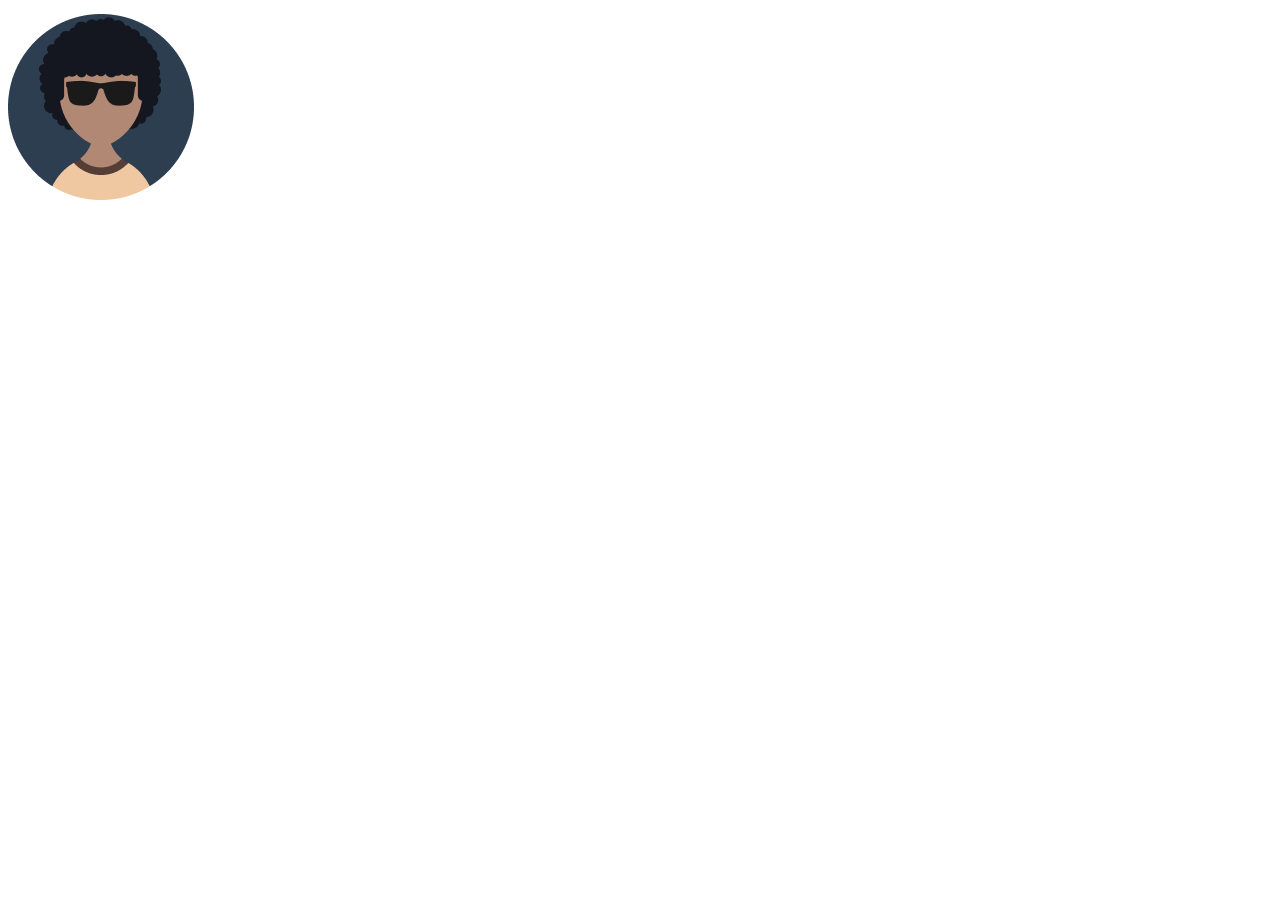
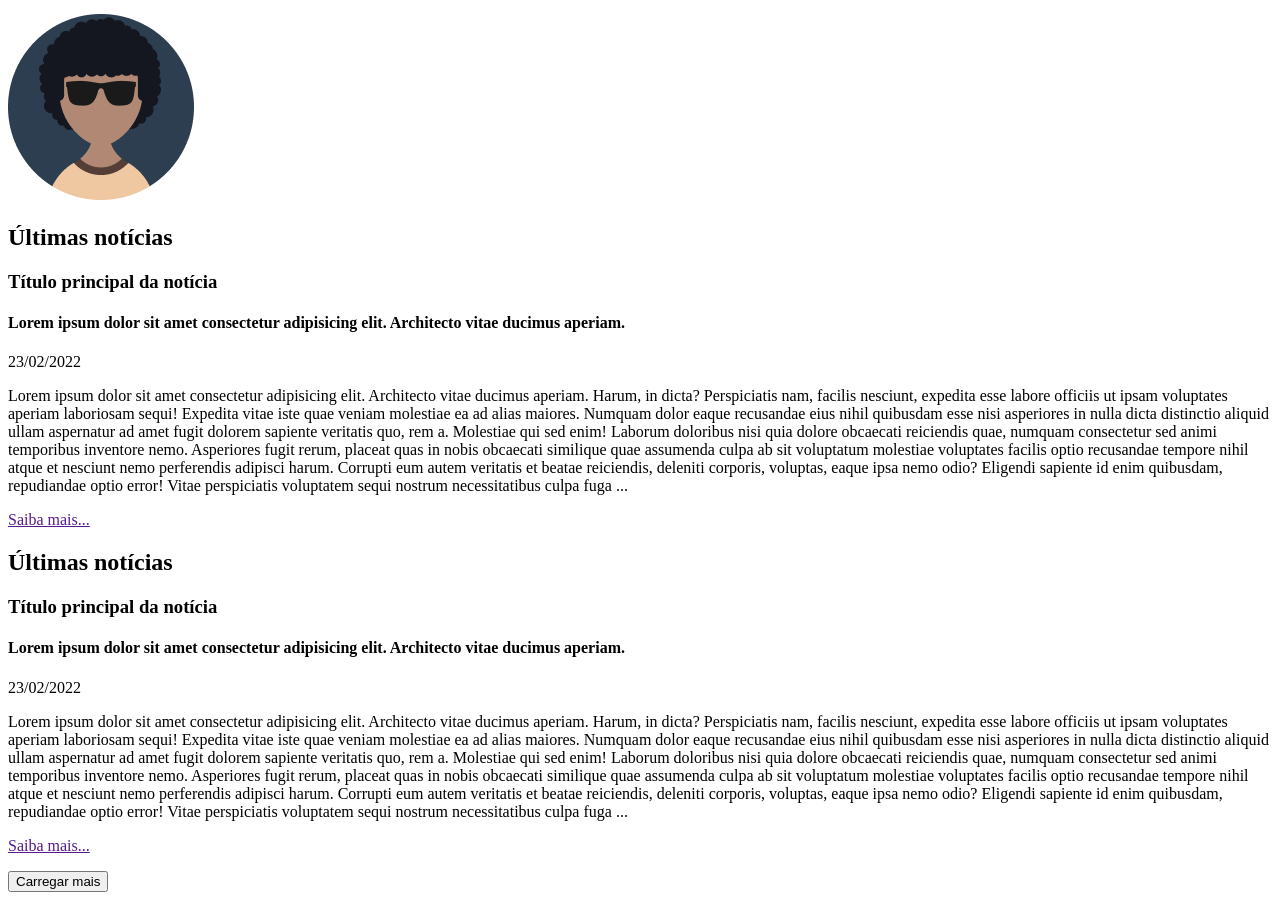
Before and after one commit to KennedyTeixeira/DESAFIO-html, a plain HTML site: page index.html in a window 1280 px wide. Shown: the part 123-1023 px from the top of the page. Before the commit the page ends 800 px from the top, so only its background shows below. Drawn offline with Linux system fonts and the light colour scheme.

Commit message:
Feature ft-main finalizada

```diff
--- a/index.html
+++ b/index.html
@@ -1,9 +1,9 @@
 <!DOCTYPE html>
 <html lang="en">
   <head>
-    <meta charset="UTF-8">
-    <meta http-equiv="X-UA-Compatible" content="IE=edge">
-    <meta name="viewport" content="width=device-width, initial-scale=1.0">
+    <meta charset="UTF-8" />
+    <meta http-equiv="X-UA-Compatible" content="IE=edge" />
+    <meta name="viewport" content="width=device-width, initial-scale=1.0" />
     <title>DESAFIO html</title>
   </head>
   <body>
@@ -17,12 +17,72 @@
         </ul>
       </nav>
       <div>
-            <img src="img/user.png" alt="Usário">
+        <img src="img/user.png" alt="Usuário" />
       </div>
-
     </header>
     <main>
-
+      <section id="news">
+        <h2>Últimas notícias</h2>
+        <div>
+          <h3>Título principal da notícia</h3>
+          <h4>
+            Lorem ipsum dolor sit amet consectetur adipisicing elit. Architecto
+            vitae ducimus aperiam.
+          </h4>
+          <p>23/02/2022</p>
+          <p>
+            Lorem ipsum dolor sit amet consectetur adipisicing elit. Architecto
+            vitae ducimus aperiam. Harum, in dicta? Perspiciatis nam, facilis
+            nesciunt, expedita esse labore officiis ut ipsam voluptates aperiam
+            laboriosam sequi! Expedita vitae iste quae veniam molestiae ea ad
+            alias maiores. Numquam dolor eaque recusandae eius nihil quibusdam
+            esse nisi asperiores in nulla dicta distinctio aliquid ullam
+            aspernatur ad amet fugit dolorem sapiente veritatis quo, rem a.
+            Molestiae qui sed enim! Laborum doloribus nisi quia dolore obcaecati
+            reiciendis quae, numquam consectetur sed animi temporibus inventore
+            nemo. Asperiores fugit rerum, placeat quas in nobis obcaecati
+            similique quae assumenda culpa ab sit voluptatum molestiae
+            voluptates facilis optio recusandae tempore nihil atque et nesciunt
+            nemo perferendis adipisci harum. Corrupti eum autem veritatis et
+            beatae reiciendis, deleniti corporis, voluptas, eaque ipsa nemo
+            odio? Eligendi sapiente id enim quibusdam, repudiandae optio error!
+            Vitae perspiciatis voluptatem sequi nostrum necessitatibus culpa
+            fuga ...
+          </p>
+          <p><a href="">Saiba mais...</a></p>
+        </div>
+      </section>
+      <section>
+        <h2>Últimas notícias</h2>
+        <div>
+          <h3>Título principal da notícia</h3>
+          <h4>
+            Lorem ipsum dolor sit amet consectetur adipisicing elit. Architecto
+            vitae ducimus aperiam.
+          </h4>
+          <p>23/02/2022</p>
+          <p>
+            Lorem ipsum dolor sit amet consectetur adipisicing elit. Architecto
+            vitae ducimus aperiam. Harum, in dicta? Perspiciatis nam, facilis
+            nesciunt, expedita esse labore officiis ut ipsam voluptates aperiam
+            laboriosam sequi! Expedita vitae iste quae veniam molestiae ea ad
+            alias maiores. Numquam dolor eaque recusandae eius nihil quibusdam
+            esse nisi asperiores in nulla dicta distinctio aliquid ullam
+            aspernatur ad amet fugit dolorem sapiente veritatis quo, rem a.
+            Molestiae qui sed enim! Laborum doloribus nisi quia dolore obcaecati
+            reiciendis quae, numquam consectetur sed animi temporibus inventore
+            nemo. Asperiores fugit rerum, placeat quas in nobis obcaecati
+            similique quae assumenda culpa ab sit voluptatum molestiae
+            voluptates facilis optio recusandae tempore nihil atque et nesciunt
+            nemo perferendis adipisci harum. Corrupti eum autem veritatis et
+            beatae reiciendis, deleniti corporis, voluptas, eaque ipsa nemo
+            odio? Eligendi sapiente id enim quibusdam, repudiandae optio error!
+            Vitae perspiciatis voluptatem sequi nostrum necessitatibus culpa
+            fuga ...
+          </p>
+          <p><a href="">Saiba mais...</a></p>
+      </section>
+      <input type="submit" value="Carregar mais">
     </main>
     <footer>
 
```
Lines whose indentation alone changed are shown as unchanged.
